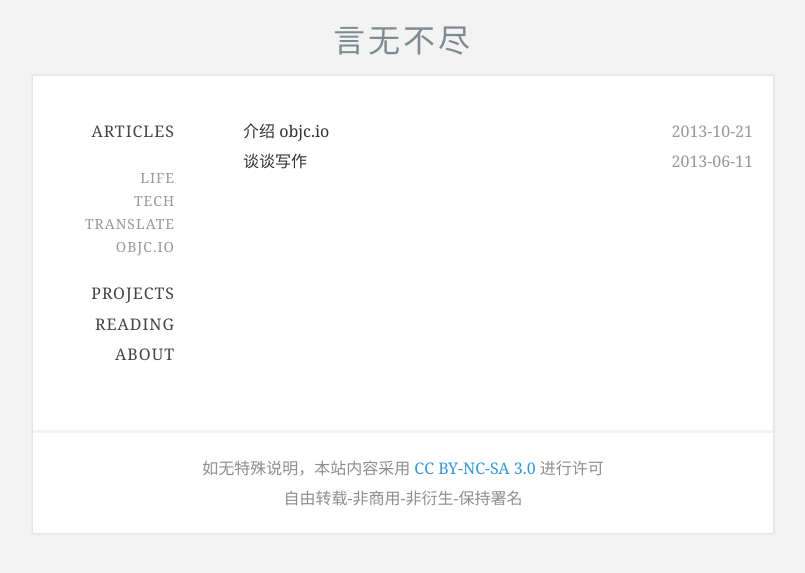
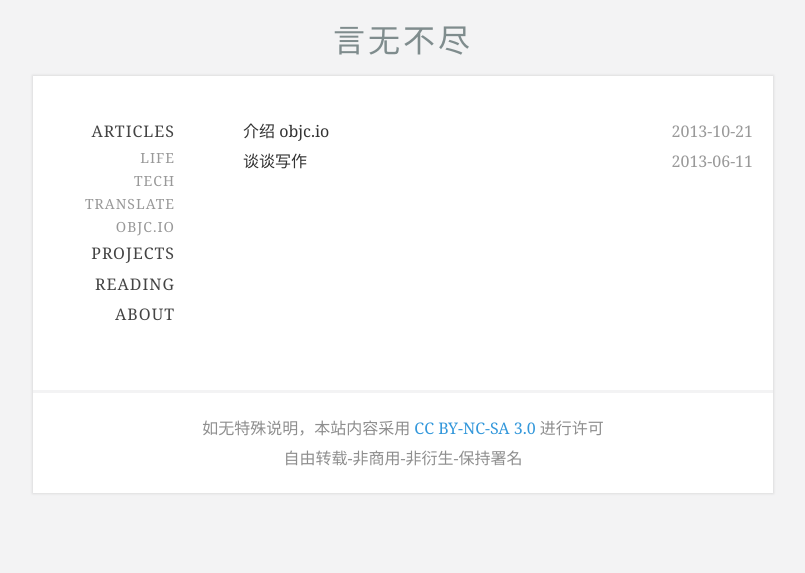
Before and after one commit to tang3w/tang3w.github.com, a Jekyll site: the page built from index.html, in a window 1280 px wide. Shown: the top 573 px of the page, without its empty margins (237-1042 px from the left). Built offline with Jekyll 4.4.1, drawn with Linux system fonts in a browser that asks for light colours; Markdown is read by kramdown in place of the engine named in the settings.

Commit message:
Change style

```diff
--- a/css/style.css
+++ b/css/style.css
@@ -451,3 +451,7 @@ h2.title {
 #content ul {
     margin: 20px 0;
 }
+
+#content li ul {
+    margin: 0;
+}
```
